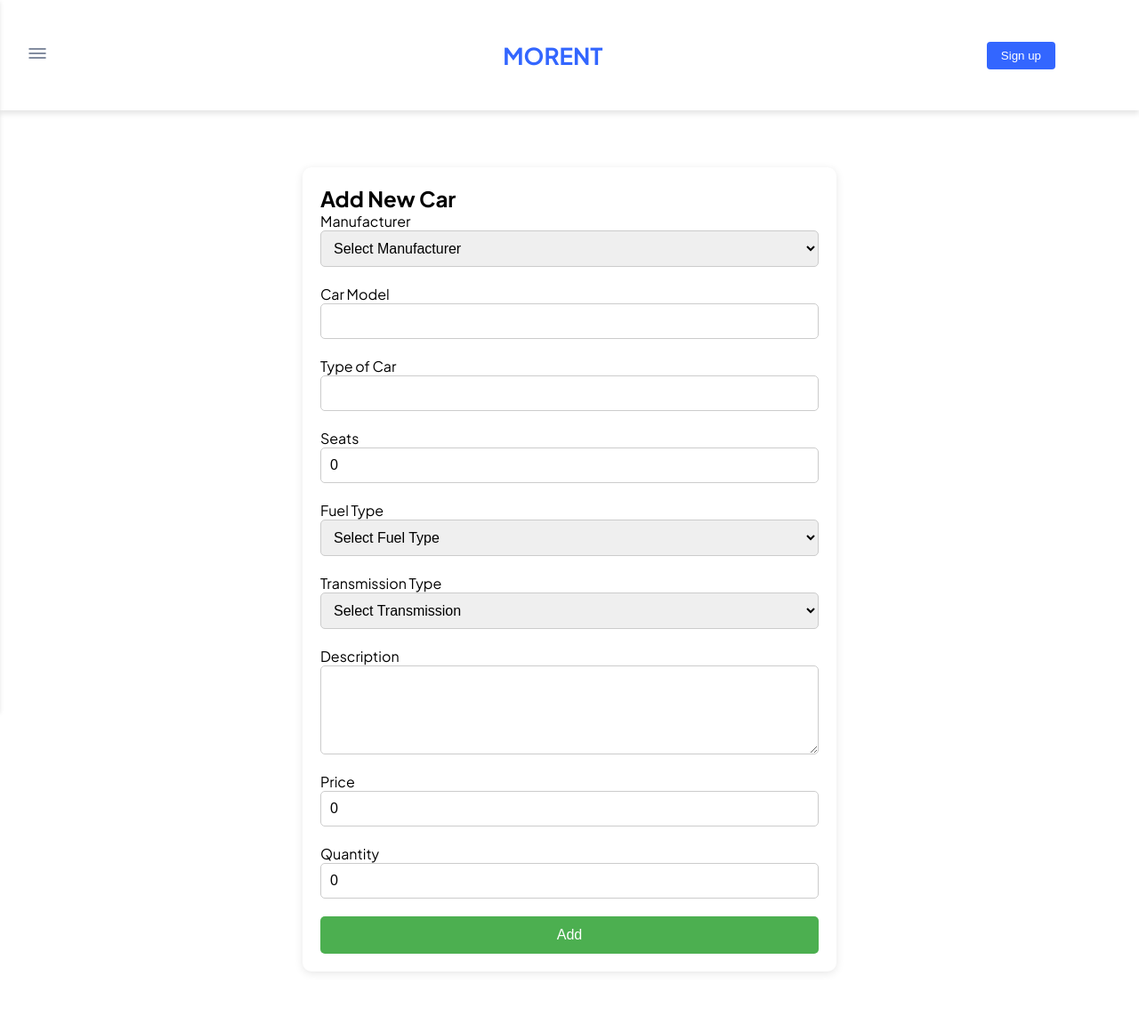
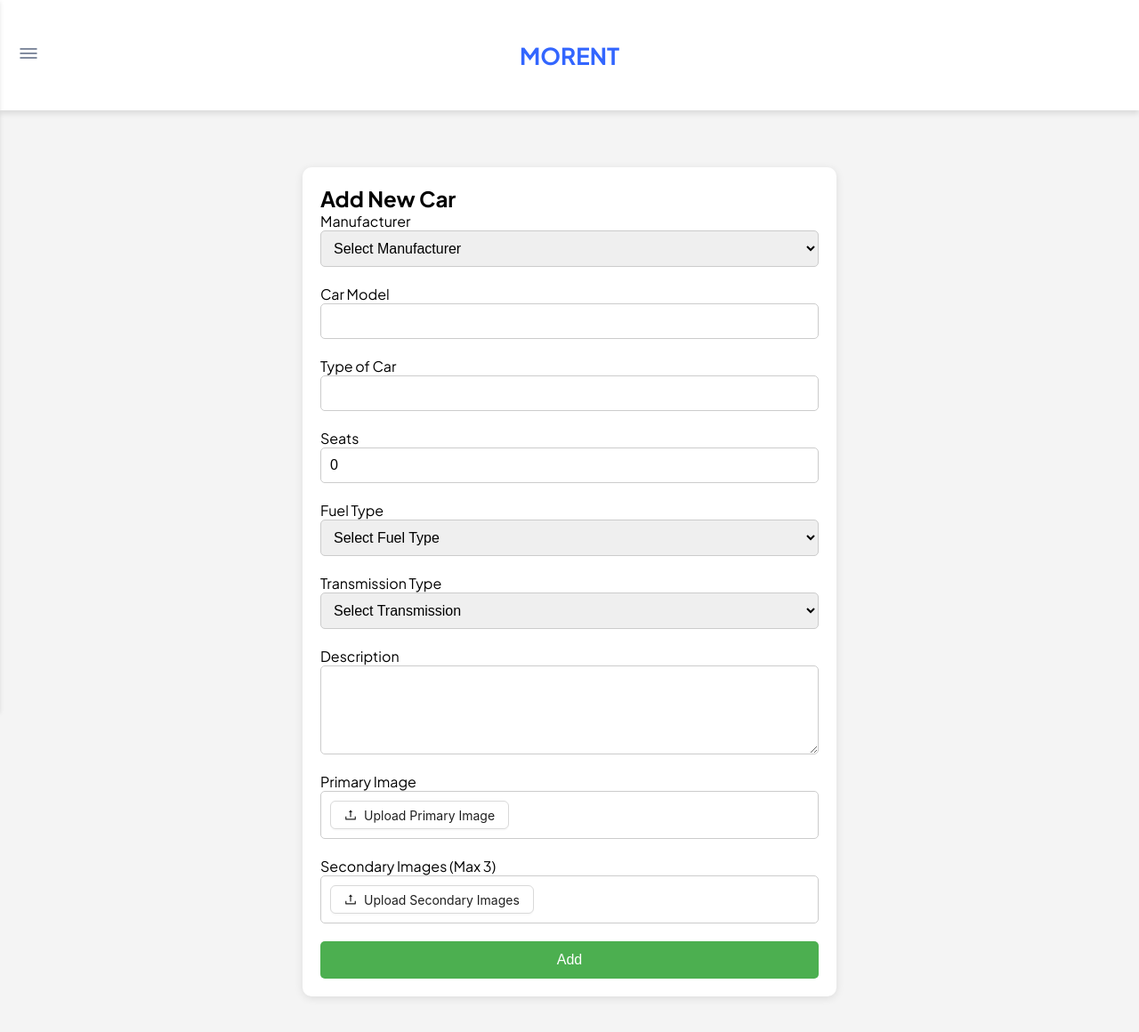
Before and after one commit to sabarivijayan/Morental-admin, a Next.js app: page /add-cars in a window 1280 px wide. Shown: the top 1160 px of the page at 89% size. Built offline with nearby package versions, Linux system fonts and the light colour scheme.

Commit message:
making changes to the overall frontend

```diff
--- a/package.json
+++ b/package.json
@@ -9,10 +9,14 @@
     "lint": "next lint"
   },
   "dependencies": {
+    "@ant-design/icons": "^5.5.1",
     "admin": "file:",
+    "antd": "^5.21.2",
     "next": "14.2.13",
     "react": "^18",
-    "react-dom": "^18"
+    "react-dom": "^18",
+    "react-select": "^5.8.1",
+    "react-select-country-list": "^2.2.3"
   },
   "devDependencies": {
     "@types/node": "^20",
--- /dev/null
+++ b/src/interfaces/manufacturer.ts
@@ -0,0 +1,5 @@
+// interfaces/Manufacturer.ts
+export interface Manufacturer {
+    id: number;
+    name: string;
+  }
--- a/src/modules/admin/add-cars/add-cars.module.css
+++ b/src/modules/admin/add-cars/add-cars.module.css
@@ -1,6 +1,8 @@
-.container{
+.container {
   padding: 64px;
+  background-color: #f4f4f4;
 }
+
 .formContainer {
   max-width: 600px;
   margin: 0 auto;
@@ -15,7 +17,7 @@
   flex-direction: column;
 }
 
-  .input, .textarea, .select {
+.input, .textarea, .upload {
   margin-bottom: 20px;
   padding: 10px;
   border: 1px solid #ccc;
--- a/src/modules/admin/add-cars/add-cars.tsx
+++ b/src/modules/admin/add-cars/add-cars.tsx
@@ -1,11 +1,9 @@
-"use client"
+"use client";
 import React, { useState, useEffect } from 'react';
+import { Upload, Button } from 'antd';
+import { UploadOutlined } from '@ant-design/icons';
+import { Manufacturer } from '@/interfaces/manufacturer'; // Import the interface
 import styles from './add-cars.module.css';
-
-interface Manufacturer {
-  id: number;
-  name: string;
-}
 
 const AddCars: React.FC = () => {
   const [manufacturers, setManufacturers] = useState<Manufacturer[]>([]);
@@ -15,8 +13,8 @@
   const [fuelType, setFuelType] = useState('');
   const [transmissionType, setTransmissionType] = useState('');
   const [description, setDescription] = useState('');
-  const [price, setPrice] = useState<number>(0);
-  const [quantity, setQuantity] = useState<number>(0);
+  const [primaryImage, setPrimaryImage] = useState<any>(null);
+  const [secondaryImages, setSecondaryImages] = useState<any[]>([]);
 
   useEffect(() => {
     // Fetch manufacturers from an API or your data source
@@ -26,6 +24,16 @@
       { id: 3, name: 'Ford' }
     ]);
   }, []);
+
+  const handlePrimaryImageChange = ({ file }: any) => {
+    setPrimaryImage(file);
+  };
+
+  const handleSecondaryImagesChange = ({ fileList }: any) => {
+    if (fileList.length <= 3) {
+      setSecondaryImages(fileList);
+    }
+  };
 
   const handleSubmit = (e: React.FormEvent) => {
     e.preventDefault();
@@ -37,11 +45,11 @@
       fuelType,
       transmissionType,
       description,
-      price,
-      quantity,
+      primaryImage,
+      secondaryImages
     };
     console.log(carData);
-    // You can add API call here to submit car data
+    // You can add an API call here to submit car data
   };
 
   return (
@@ -120,23 +128,28 @@
             required
           />
 
-        <label>Price</label>
-        <input
-          type="number"
-          className={styles.input}
-          value={price}
-          onChange={(e) => setPrice(parseFloat(e.target.value))}
-          required
-        />
+          <label>Primary Image</label>
+          <Upload
+            maxCount={1}
+            onChange={handlePrimaryImageChange}
+            beforeUpload={() => false}
+            listType="picture"
+            className={styles.upload}
+          >
+            <Button icon={<UploadOutlined />}>Upload Primary Image</Button>
+          </Upload>
 
-        <label>Quantity</label>
-        <input
-          type="number"
-          className={styles.input}
-          value={quantity}
-          onChange={(e) => setQuantity(parseInt(e.target.value))}
-          required
-        />
+          <label>Secondary Images (Max 3)</label>
+          <Upload
+            multiple
+            listType="picture"
+            fileList={secondaryImages}
+            onChange={handleSecondaryImagesChange}
+            beforeUpload={() => false}
+            className={styles.upload}
+          >
+            <Button icon={<UploadOutlined />}>Upload Secondary Images</Button>
+          </Upload>
 
           <button type="submit" className={styles.button}>
             Add
--- a/src/modules/admin/add-manufacturer/add-manufacturer.module.css
+++ b/src/modules/admin/add-manufacturer/add-manufacturer.module.css
@@ -1,5 +1,4 @@
-/* components/AddManufacturer.module.css */
-.container{
+.container {
   padding: 128px;
 }
 .formContainer {
@@ -28,6 +27,10 @@
   border: 1px solid #ccc;
 }
 
+.select {
+  width: 100%;
+}
+
 .button {
   padding: 10px;
   background-color: #4caf50;
--- a/src/modules/admin/common/navbar/navbar.module.css
+++ b/src/modules/admin/common/navbar/navbar.module.css
@@ -1,111 +1,28 @@
 /* Base Styles */
 .navbar {
   display: flex;
-  justify-content: space-between;
+  justify-content: center; /* Center the logo */
   align-items: center;
   padding: 10px 20px;
   background-color: white;
   box-shadow: 0px 4px 6px rgba(0, 0, 0, 0.1);
   height: 124px;
   width: 100%;
+  position: relative;
 }
 
 .menuIcon {
+  position: absolute;
+  left: 20px;
   cursor: pointer;
-  margin-right: 20px;
 }
+
 .logo {
   font-size: 24px;
   font-weight: bold;
   color: #3366ff;
-  padding-left: 60px;
   white-space: nowrap; /* Prevents text from wrapping in smaller screens */
-}
-
-.searchContainer {
-  display: flex;
-  align-items: center;
-  flex: 1;
-  margin-left: 0px;
-  background-color: #f9fafb;
-  padding: 10px;
-  border-radius: 50px;
-  border: 1px solid #e0e0e0;
-  max-width: 492px;
-  height: 44px;
-  box-shadow: 0px 2px 6px rgba(0, 0, 0, 0.05);
-  box-sizing: border-box;
-  min-width: 200px; /* Ensures the search bar doesn't shrink too much */
-}
-
-.searchInput {
-  flex: 1;
-  border: none;
-  outline: none;
-  padding: 10px;
-  border-radius: 50px;
-  font-size: 16px;
-  background-color: transparent;
-  color: #4a5568;
-  min-width: 0; /* Important to allow flex shrinking */
-}
-
-.searchIcon {
-  margin-right: 10px;
-}
-
-.filterButton {
-  background: none;
-  border: none;
-  cursor: pointer;
-  padding: 0;
-}
-
-.filterIcon {
-  width: 24px;
-  height: 24px;
-  margin-left: 10px;
-}
-
-.actions {
-  display: flex;
-  align-items: center;
-  padding-right: 64px;
-}
-
-.settingsButton {
-  display: flex;
-  justify-content: center;
-  align-items: center;
-  background-color: white;
-  border: 1px solid #e0e0e0;
-  border-radius: 50%; /* Make it circular */
-  width: 40px; /* Diameter */
-  height: 40px; /* Diameter */
-  cursor: pointer;
-  box-shadow: 0px 2px 6px rgba(0, 0, 0, 0.1);
-  margin-right: 20px;
-}
-
-.settingsIcon {
-  width: 20px;
-  height: 20px;
-}
-
-.signupButton {
-  background-color: #3366ff;
-  color: white;
-  padding: 8px 16px;
-  border: none;
-  border-radius: 4px;
-  cursor: pointer;
-}
-
-.searchContainer img {
-  width: 20px;
-  height: 20px;
-  margin-right: 10px;
-  color: #4a5568; /* Ensure it matches the icon color */
+  text-align: center;
 }
 
 /* Responsive Design */
@@ -118,15 +35,6 @@
 
   .logo {
     font-size: 28px;
-    padding-left: 80px;
-  }
-
-  .searchContainer {
-    max-width: 600px;
-  }
-
-  .actions {
-    padding-right: 80px;
   }
 }
 
@@ -139,41 +47,16 @@
   .logo {
     font-size: 26px;
   }
-
-  .searchContainer {
-    max-width: 500px;
-  }
-
-  .actions {
-    padding-right: 64px;
-  }
 }
 
 /* Tablets and small desktops (768px to 1024px) */
 @media (min-width: 768px) and (max-width: 1024px) {
   .navbar {
-    flex-direction: row;
-    justify-content: space-between;
-    height: auto;
     padding: 15px;
   }
 
   .logo {
     font-size: 22px;
-    padding-left: 20px;
-  }
-
-  .searchContainer {
-    max-width: 70%;
-    margin-left: 0;
-  }
-
-  .actions {
-    padding-right: 20px;
-  }
-
-  .signupButton {
-    padding: 6px 14px;
   }
 }
 
@@ -181,32 +64,17 @@
 @media (min-width: 481px) and (max-width: 767px) {
   .navbar {
     flex-direction: column;
-    height: auto;
     padding: 10px;
   }
 
   .logo {
     font-size: 20px;
-    padding-left: 0;
     margin-bottom: 10px;
-    text-align: center;
   }
 
-  .searchContainer {
-    max-width: 100%;
-    margin-bottom: 10px;
-    justify-content: center;
-  }
-
-  .actions {
-    padding-right: 0;
-    justify-content: space-between;
-    width: 100%;
-    margin-top: 10px;
-  }
-
-  .signupButton {
-    padding: 6px 12px;
+  .menuIcon {
+    position: relative;
+    order: -1;
   }
 }
 
@@ -214,47 +82,17 @@
 @media (max-width: 480px) {
   .navbar {
     flex-direction: column;
-    height: auto;
     padding: 10px;
   }
 
   .logo {
     font-size: 18px;
-    padding-left: 0;
-    text-align: center;
-  }
-
-  .searchContainer {
-    max-width: 100%;
-    padding: 8px;
     margin-bottom: 10px;
   }
 
-  .searchInput {
-    font-size: 14px;
-  }
-
-  .searchIcon,
-  .filterIcon,
-  .settingsIcon {
-    width: 18px;
-    height: 18px;
-  }
-
-  .signupButton {
-    padding: 4px 10px;
-    font-size: 14px;
-  }
-
-  .actions {
-    flex-direction: column;
-    align-items: center;
-    padding-right: 0;
-  }
-
-  .settingsButton {
-    margin-right: 0;
-    margin-bottom: 10px;
+  .menuIcon {
+    position: relative;
+    order: -1;
   }
 }
 
@@ -267,28 +105,4 @@
   .logo {
     font-size: 16px;
   }
-
-  .searchContainer {
-    padding: 6px;
-    height: 36px;
-  }
-
-  .searchInput {
-    font-size: 12px;
-  }
-
-  .signupButton {
-    padding: 4px 8px;
-    font-size: 12px;
-  }
-
-  .settingsButton {
-    width: 36px;
-    height: 36px;
-  }
-
-  .settingsIcon {
-    width: 16px;
-    height: 16px;
-  }
 }
--- a/src/modules/admin/common/navbar/navbar.tsx
+++ b/src/modules/admin/common/navbar/navbar.tsx
@@ -14,9 +14,6 @@
         <Image src="/icons/menu.svg" alt="Menu" width={24} height={24} />
       </div>
       <div className={styles.logo}>MORENT</div>
-      <div className={styles.actions}>
-        <button className={styles.signupButton}>Sign up</button>
-      </div>
     </nav>
   );
 };
--- a/src/modules/admin/common/sidebar/sidebar.tsx
+++ b/src/modules/admin/common/sidebar/sidebar.tsx
@@ -35,25 +35,25 @@
             <Image src="/icons/home.svg" alt="Dashboard" width={20} height={20} />
             Dashboard
           </li>
+          <li className={styles.menuItem} onClick={() => { router.push('/add-manufacturer'); onClose(); }}>
+            <Image src="/icons/building.svg" alt="Add Manufacturer" width={20} height={20} />
+            Add Manufacturer
+          </li>
           <li className={styles.menuItem} onClick={() => { router.push('/add-cars'); onClose(); }}>
             <Image src="/icons/car.svg" alt="Add Cars" width={20} height={20} />
             Add Cars
-          </li>
-          <li className={styles.menuItem} onClick={() => { router.push('/add-manufacturer'); onClose(); }}>
-            <Image src="/icons/building.svg" alt="Add Manufacturer" width={20} height={20} />
-            Add Manufacturer
           </li>
           <li className={styles.menuItem} onClick={() => { router.push('/add-rentable-cars'); onClose(); }}>
             <Image src="/icons/driving.svg" alt="Add Rentable Cars" width={20} height={20} />
             Add Rentable Cars
           </li>
+          <li className={styles.menuItem} onClick={() => { router.push('/add-location'); onClose(); }}>
+            <Image src="/icons/location.svg" alt="Locations" width={20} height={20} />
+            Locations
+          </li>
           <li className={styles.menuItem} onClick={() => { router.push('/booked-cars'); onClose(); }}>
             <Image src="/icons/smart-car.svg" alt="Booked Cars" width={20} height={20} />
             Booked Cars
-          </li>
-          <li className={styles.menuItem} onClick={() => { router.push('/add-location'); onClose(); }}>
-            <Image src="/icons/location.svg" alt="Locations" width={20} height={20} />
-            Locations
           </li>
         </ul>
       </div>
```
Also changed, not shown: src/modules/admin/add-manufacturer/add-manufacturer.tsx (+14 -26 lines), src/modules/admin/login-page/login-page.module.css (added), src/modules/admin/login-page/login-page.tsx (added), 1 other file (tests, documents, lock files or other folders). Lines whose indentation alone changed are shown as unchanged.
